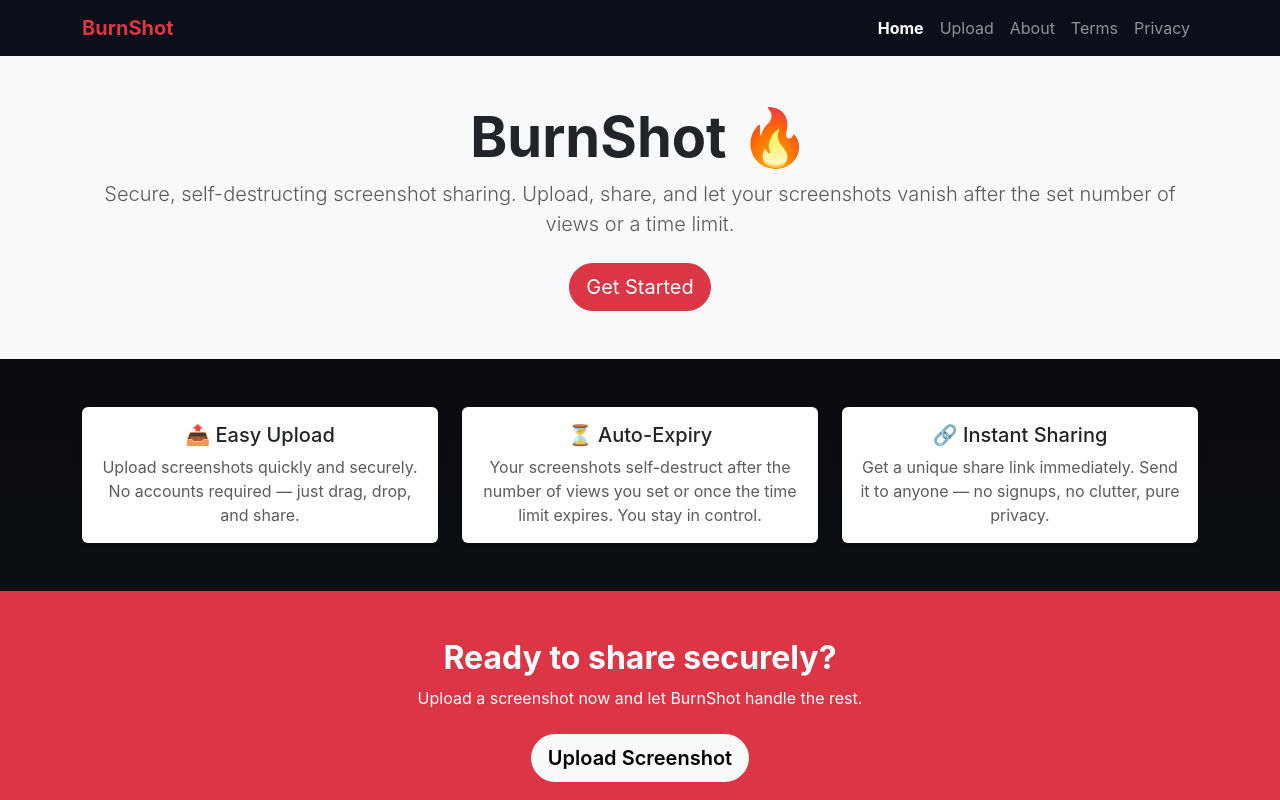
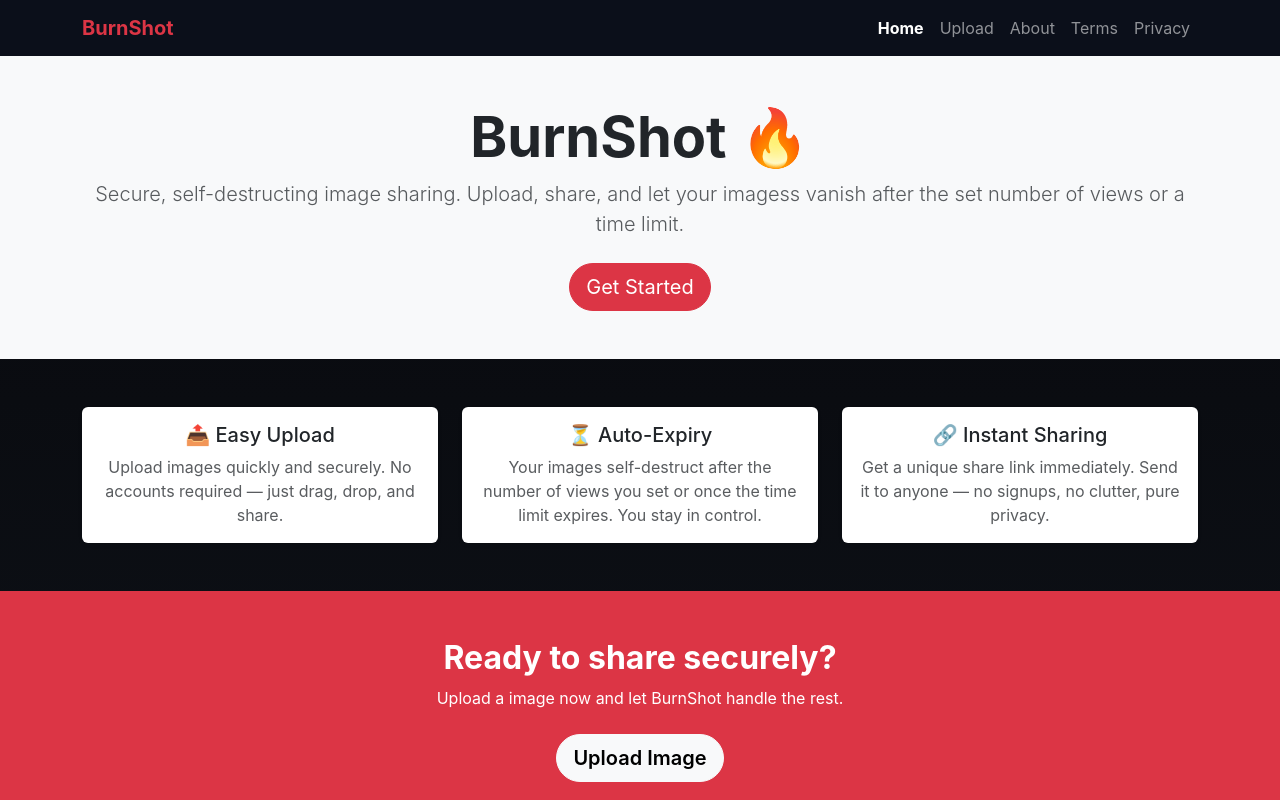
Before and after one commit to LogicLoomsLab/burnshot, a Next.js app: page / in a window 1280 px wide. Shown: the top 800 px of the page. Built offline with nearby package versions, Linux system fonts and the light colour scheme.

Commit message:
Replace screenshot with image word

```diff
--- a/src/pages/about.tsx
+++ b/src/pages/about.tsx
@@ -17,7 +17,7 @@ export default function AboutPage() {
               <h2 className="h4 mb-3">About BurnShot</h2>
               <p>
                 <strong>BurnShot</strong> is a simple yet powerful tool for
-                sharing screenshots securely. Unlike traditional file-sharing,
+                sharing images/screenshots securely. Unlike traditional file-sharing,
                 BurnShot ensures your images disappear after a set number of views
                 or a time limit — no lingering files, no accidental oversharing.
               </p>
--- a/src/pages/index.tsx
+++ b/src/pages/index.tsx
@@ -18,8 +18,8 @@ export default function HomePage() {
           <div className="container">
             <h1 className="display-4 fw-bold text-dark">BurnShot 🔥</h1>
             <p className="lead text-muted mb-4">
-              Secure, self-destructing screenshot sharing.
-              Upload, share, and let your screenshots vanish after the set number of views or a time limit.
+              Secure, self-destructing image sharing.
+              Upload, share, and let your imagess vanish after the set number of views or a time limit.
             </p>
             <Link href="/upload" className="btn btn-danger btn-lg rounded-pill">
               Get Started
@@ -36,7 +36,7 @@ export default function HomePage() {
                   <div className="card-body">
                     <h5 className="card-title">📤 Easy Upload</h5>
                     <p className="card-text text-muted">
-                      Upload screenshots quickly and securely.
+                      Upload images quickly and securely.
                       No accounts required — just drag, drop, and share.
                     </p>
                   </div>
@@ -48,7 +48,7 @@ export default function HomePage() {
                   <div className="card-body">
                     <h5 className="card-title">⏳ Auto-Expiry</h5>
                     <p className="card-text text-muted">
-                      Your screenshots self-destruct after the number of views you set
+                      Your images self-destruct after the number of views you set
                       or once the time limit expires. You stay in control.
                     </p>
                   </div>
@@ -74,12 +74,12 @@ export default function HomePage() {
         <section className="bg-danger text-white py-5 text-center">
           <div className="container">
             <h2 className="fw-bold">Ready to share securely?</h2>
-            <p className="mb-4">Upload a screenshot now and let BurnShot handle the rest.</p>
+            <p className="mb-4">Upload a image now and let BurnShot handle the rest.</p>
             <Link
               href="/upload"
               className="btn btn-light btn-lg rounded-pill fw-semibold"
             >
-              Upload Screenshot
+              Upload Image
             </Link>
           </div>
         </section>
--- a/src/pages/upload.tsx
+++ b/src/pages/upload.tsx
@@ -110,7 +110,7 @@ export default function UploadPage() {
           <div className="col-lg-8 col-md-10">
             <div className="card shadow-sm border-0">
               <div className="card-body p-4">
-                <h2 className="h4 mb-3 text-center">📤 Upload Screenshot</h2>
+                <h2 className="h4 mb-3 text-center">📤 Upload Image</h2>
                 <p className="text-muted text-center mb-4">
                   Set expiry & view limits. Share securely with BurnShot.
                 </p>
```
